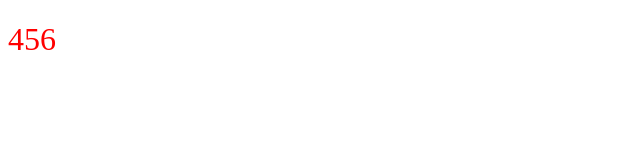
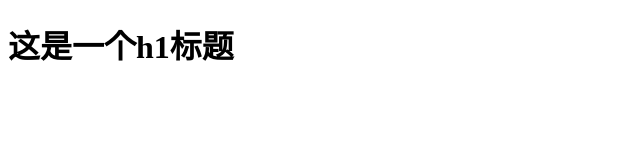
Before and after one commit to lxy960910/project_01, a plain HTML site: page index.html in a window 1280 px wide. Shown: the whole page, without its empty margins (0-640 px from the left). Drawn offline with Linux system fonts and the light colour scheme.

Commit message:
新增了index.css和index.js并修改了index.html

```diff
--- a/index.html
+++ b/index.html
@@ -5,16 +5,13 @@
     <meta charset="UTF-8">
     <meta name="viewport" content="width=device-width, initial-scale=1.0">
     <title>Document</title>
-    <style>
-        h1 {
-            color: red;
-            font-weight: 200;
-        }
-    </style>
+    <link rel="stylesheet" href="index.css">
 </head>
 
 <body>
-    <h1>456</h1>
+    <h1>这是一个h1标题</h1>
+
+    <script src="index.js"></script>
 </body>
 
 </html>
```
Also changed, not shown: index.css (added), index.js (added).
